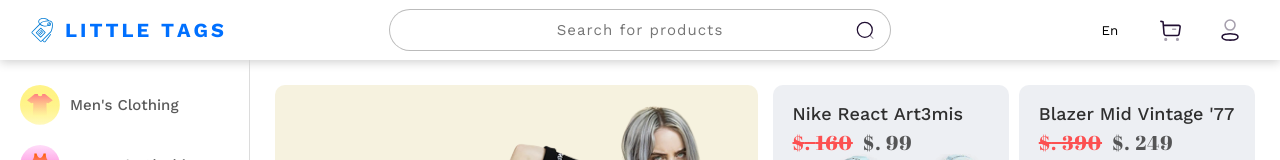
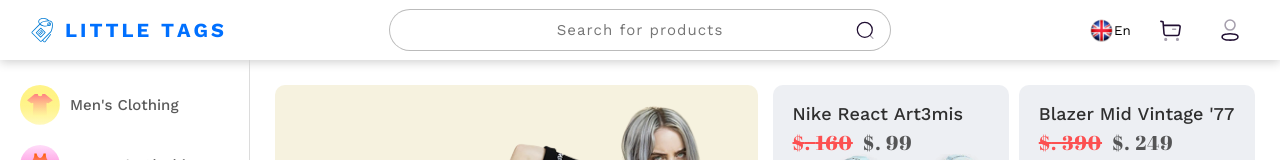
Before and after one commit to admarket14/trendz.fashion-frontend, a React (Create React App) app: page / in a window 1280 px wide. Shown: the top 160 px of the page. Built offline with nearby package versions, Linux system fonts and the light colour scheme.

Commit message:
WIP: i18n

```diff
--- a/src/components/navigation/Navigation.jsx
+++ b/src/components/navigation/Navigation.jsx
@@ -1,7 +1,7 @@
 import React from 'react';
 import { Link } from 'react-router-dom';
 import { FormattedMessage } from 'react-intl';
-import { useDispatch } from 'react-redux';
+import { useSelector, useDispatch } from 'react-redux';
 import languageAction from '../../redux/actions/languageAction';
 
 import Search from '../searchBar/SearchBar';
@@ -21,6 +21,8 @@ const Navigation = () => {
   };
 
   const dispatch = useDispatch();
+  const locale = useSelector((state) => state.language.locale);
+  console.log(flags[locale]);
 
   return (
     <header className={styles.header}>
@@ -33,7 +35,9 @@ const Navigation = () => {
         <button
           aria-label="Language Switcher"
           className={`${styles.navItem} ${styles.languageSwitcher}`}
+          onClick={() => dispatch(languageAction.changeLanguage('sp'))}
         >
+          <img src={flags[locale]} />
           <span className={styles.currentLocale}>En</span>
         </button>
         <div className={styles.localeListDropdown}></div>
--- a/src/lang/appLanguage.js
+++ b/src/lang/appLanguage.js
@@ -1,6 +1,7 @@
-import en from './en';
-import ja from './ja';
+import en from './en'; // english
+import hn from './hn'; // hindi
+import sp from './sp'; // spanish
 
-const appLanguage = { en, ja };
+const appLanguage = { en, hn, sp };
 
 export default appLanguage;
--- /dev/null
+++ b/src/lang/hn.js
@@ -0,0 +1,6 @@
+// Hindi content for app
+const hn = {
+  hello: 'hii this is in hindi',
+};
+
+export default hn;
--- a/src/lang/ja.js
+++ /dev/null
@@ -1,6 +0,0 @@
-// Japanese content for app
-const ja = {
-  hello: 'hii this is in japanese',
-};
-
-export default ja;
--- /dev/null
+++ b/src/lang/sp.js
@@ -0,0 +1,6 @@
+// Hindi content for app
+const sp = {
+  hello: 'hii this is in spanish',
+};
+
+export default sp;
--- a/src/routes/PageRoutes.js
+++ b/src/routes/PageRoutes.js
@@ -10,8 +10,6 @@ const PageRoutes = () => (
         <Route component={() => <h2>404: Page not Found</h2>}></Route>
       </Switch>
     </Suspense>
-    <Switch>
-    </Switch>
   </Router>
 );
 
```
